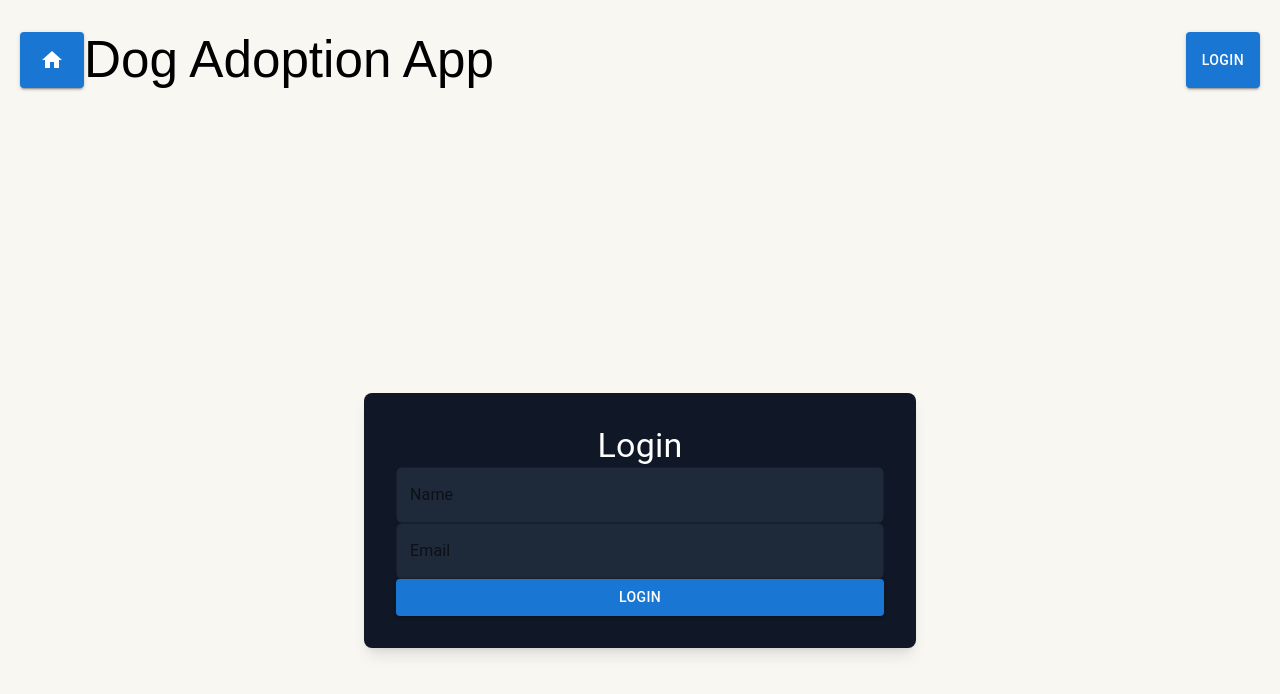
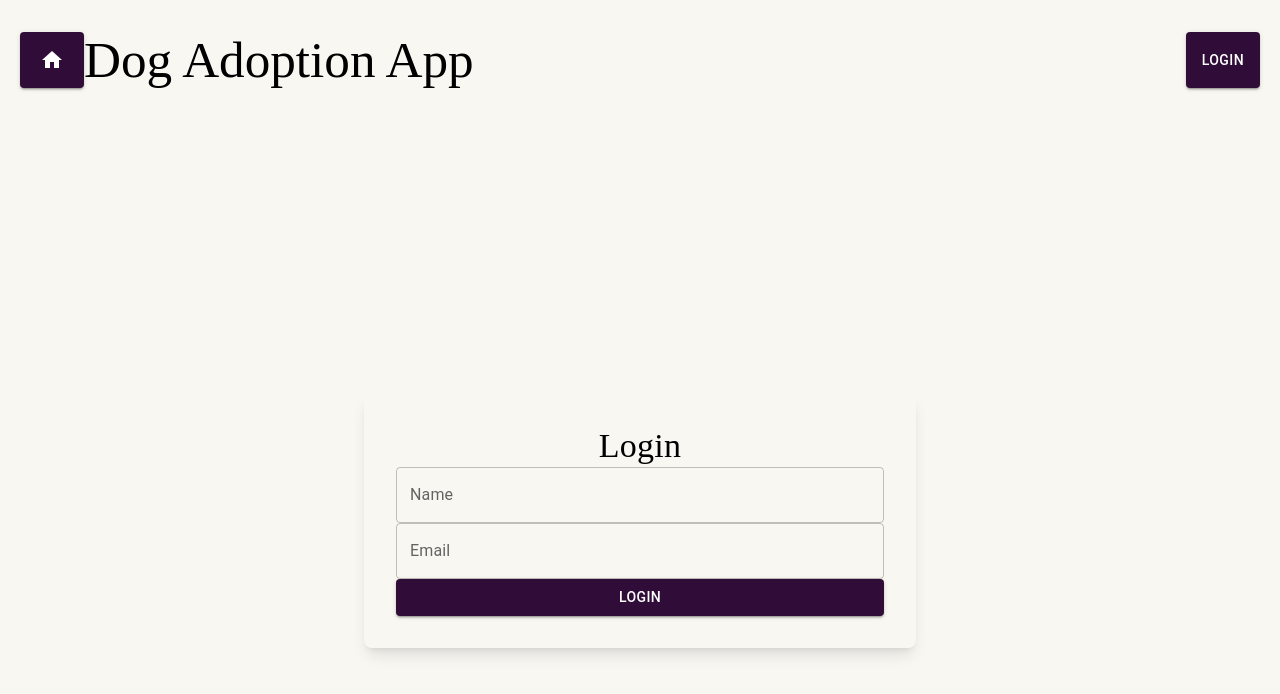
Before and after one commit to 404pandas/dog-adoption-app, a React (Vite) app: page / in a window 1280 px wide. Shown: the top 694 px of the page. Built offline with nearby package versions, Linux system fonts and the light colour scheme; no server answers; a web font is replaced by a local one.

Commit message:
Rough draft take 2

```diff
--- a/src/App.css
+++ b/src/App.css
@@ -39,7 +39,12 @@
 .read-the-docs {
   color: #888;
 }
+h2 {
+  font-size: 1.25rem;
+  font-weight: 600;
+  margin-bottom: 0.75rem;
+}
 
-.test {
-  background-color: cyan !important;
+.results {
+  margin-top: 1rem;
 }
--- a/src/App.tsx
+++ b/src/App.tsx
@@ -2,6 +2,8 @@
 // import axios from "axios";
 import { Outlet } from "react-router-dom";
 import Nav from "./components/Nav/Nav";
+import { ThemeProvider } from "@mui/material/styles";
+import theme from "./theme"; // Import the theme you just created
 
 function App() {
   // const [results, setResults] = useState("");
@@ -22,9 +24,11 @@ function App() {
 
   return (
     <>
-      <Nav />
+      <ThemeProvider theme={theme}>
+        <Nav />
 
-      <Outlet />
+        <Outlet />
+      </ThemeProvider>
     </>
   );
 }
--- a/src/components/FavoritesDrawer/favoritesDrawer.css
+++ b/src/components/FavoritesDrawer/favoritesDrawer.css
@@ -2,6 +2,7 @@
   position: fixed;
   bottom: 4rem;
   left: 1rem;
+  z-index: 6 !important;
 }
 
 .favorite-button {
@@ -11,11 +12,7 @@
   border-radius: 9999px; /* Circle button */
   box-shadow: 0 4px 6px rgba(0, 0, 0, 0.1);
   transition: background-color 0.3s ease-in-out;
-  z-index: 1000;
-}
-
-.favorite-button:hover {
-  background-color: #2563eb; /* Darker blue on hover */
+  z-index: 6 !important;
 }
 
 .favorites-drawer {
@@ -33,7 +30,7 @@
   visibility: hidden; /* Hidden by default */
   transition: transform 0.3s ease-out, opacity 0.3s ease-out,
     visibility 0.3s ease-out;
-  z-index: -3 !important;
+  z-index: 4 !important;
 }
 
 .favorites-drawer.slide-up {
--- a/src/components/Match/match.css
+++ b/src/components/Match/match.css
@@ -1,3 +1,5 @@
 .match-results {
-  color: black;
+  font-size: 1rem;
+  font-weight: 600;
+  margin-bottom: 0.75rem;
 }
--- a/src/components/Nav/Nav.tsx
+++ b/src/components/Nav/Nav.tsx
@@ -19,6 +19,7 @@ const Nav = () => {
     // Call the logout function from the modularized API
     const message = await logout();
     dispatch(setReduxCredentials(false));
+    navigate("/");
     console.log(message);
   };
 
--- a/src/components/SearchForm/SearchForm.tsx
+++ b/src/components/SearchForm/SearchForm.tsx
@@ -25,7 +25,7 @@ import {
   setDogSearchResults,
   setError,
 } from "../../store/searchSlice"; // Assuming you have a redux slice for search results
-
+import "./searchform.css";
 const SearchForm = () => {
   const dispatch = useDispatch();
   const searchQuery = useSelector((state: RootState) => state.search.query); // Get search query from Redux
@@ -156,8 +156,8 @@ const SearchForm = () => {
   };
 
   return (
-    <div className='max-w-4xl mx-auto p-6 test'>
-      <h1 className='text-2xl mb-4'>Search Dogs</h1>
+    <div className='max-w-4xl mx-auto p-6 fetch-green'>
+      <h2 className='text-2xl mb-4'>Search Dogs</h2>
       <div className='flex justify-end'>
         <IconButton onClick={toggleFormMinimization}>
           {isFormMinimized ? <ExpandMore /> : <ExpandLess />}
@@ -284,12 +284,7 @@ const SearchForm = () => {
           </div>
 
           <div className='flex justify-center'>
-            <Button
-              type='submit'
-              variant='contained'
-              color='primary'
-              className='w-full'
-            >
+            <Button type='submit' variant='contained' className='w-full'>
               Search
             </Button>
           </div>
--- a/src/components/SearchForm/searchform.css
+++ b/src/components/SearchForm/searchform.css
@@ -0,0 +1,4 @@
+.fetch-green {
+  background-color: rgb(217, 237, 188);
+  width: 100vw;
+}
--- a/src/index.css
+++ b/src/index.css
@@ -46,6 +46,11 @@
   -moz-osx-font-smoothing: grayscale;
 }
 
+#root {
+  display: flex;
+  flex-direction: column;
+}
+
 .fetch-gradient {
   background: linear-gradient(
     to right,
@@ -56,54 +61,41 @@
 
 a {
   font-weight: 500;
-  color: #646cff;
+  color: var(--fetch-color-primary);
   text-decoration: inherit;
 }
 a:hover {
-  color: #535bf2;
+  color: var(--fetch-color-primary);
 }
 
 body {
-  margin: 0;
+  margin: 0 auto;
+  width: 100vw;
   display: flex;
   place-items: center;
   min-width: 320px;
   min-height: 100vh;
+  align-self: center;
 }
 
-h1 {
+h1,
+h2,
+h3,
+h4,
+h5,
+h6 {
+  font-family: "Fetch-Serif" !important;
   font-size: 3.2em;
   line-height: 1.1;
 }
 
-button {
-  border-radius: 8px;
-  border: 1px solid transparent;
-  padding: 0.6em 1.2em;
-  font-size: 1em;
-  font-weight: 500;
-  font-family: inherit;
-  background-color: #1a1a1a;
-  cursor: pointer;
-  transition: border-color 0.25s;
+input:focus {
+  outline: var(--fetch-color-primary), solid, 1 !important;
 }
-button:hover {
-  border-color: #646cff;
-}
-button:focus,
-button:focus-visible {
-  outline: 4px auto -webkit-focus-ring-color;
+input:focus-visible {
+  outline: var(--fetch-color-primary), solid, 1 !important;
 }
 
-@media (prefers-color-scheme: light) {
-  :root {
-    color: #213547;
-    background-color: #ffffff;
-  }
-  a:hover {
-    color: #747bff;
-  }
-  button {
-    background-color: #f9f9f9;
-  }
+.body {
+  width: 100vw;
 }
--- a/src/pages/Login.tsx
+++ b/src/pages/Login.tsx
@@ -16,19 +16,36 @@ const Login = () => {
   const [email, setEmail] = useState("");
   const [name, setName] = useState("");
   const [statusMessage, setStatusMessage] = useState("");
+  const [error, setLocalError] = useState(""); // Local state for validation errors
   const navigate = useNavigate();
 
   const handleLogin = async (e: React.FormEvent) => {
     e.preventDefault();
 
-    // Validate email format
-    if (!/\S+@\S+\.\S+/.test(email)) {
-      setError("Please enter a valid email address.");
+    // Reset previous errors
+    setLocalError("");
+    store.dispatch(setError(""));
+
+    // ✅ Validate name
+    if (!name.trim()) {
+      setLocalError("Please enter a name!");
       return;
     }
 
-    setError("");
+    // ✅ Validate email
+    if (!email.trim()) {
+      setLocalError("Please enter an email!");
+      return;
+    }
+
+    // ✅ Validate email format
+    if (!/\S+@\S+\.\S+/.test(email)) {
+      setLocalError("Please enter a valid email address.");
+      return;
+    }
+
     try {
+      setLoading(true);
       const message = await login(name, email); // Call API
       setStatusMessage(message);
       navigate("/search");
@@ -36,6 +53,7 @@ const Login = () => {
       const errorMessage =
         error instanceof Error ? error.message : "An unknown error occurred";
       store.dispatch(setError(errorMessage)); // Dispatching the error message as string
+      setLocalError(errorMessage);
     } finally {
       setLoading(false);
     }
@@ -46,8 +64,8 @@ const Login = () => {
       maxWidth='sm'
       className='flex flex-col items-center justify-center min-h-screen body'
     >
-      <Box className='p-8 bg-gray-900 shadow-lg rounded-lg w-full'>
-        <Typography variant='h4' className='text-white text-center mb-6'>
+      <Box className='p-8 shadow-lg rounded-lg w-full container'>
+        <Typography variant='h4' className=' text-center mb-6'>
           Login
         </Typography>
         <form onSubmit={handleLogin} className='space-y-6'>
@@ -59,7 +77,7 @@ const Login = () => {
               fullWidth
               value={name}
               onChange={(e) => setName(e.target.value)}
-              className='bg-gray-800 text-white rounded-md'
+              className=' rounded-md'
               InputProps={{
                 className:
                   "hover:shadow-lg focus:shadow-lg transition-shadow duration-300",
@@ -76,7 +94,7 @@ const Login = () => {
               type='email'
               value={email}
               onChange={(e) => setEmail(e.target.value)}
-              className='bg-gray-800 text-white rounded-md'
+              className=' rounded-md'
               InputProps={{
                 className:
                   "hover:shadow-lg focus:shadow-lg transition-shadow duration-300",
@@ -84,10 +102,18 @@ const Login = () => {
             />
           </FormControl>
 
+          {/* Error Message */}
+          {error && (
+            <Typography color='error' className='text-center'>
+              {error}
+            </Typography>
+          )}
+
           {/* Status Message */}
           {statusMessage && (
             <Typography
               color={statusMessage.includes("Successful") ? "primary" : "error"}
+              className='text-center'
             >
               {statusMessage}
             </Typography>
@@ -98,7 +124,7 @@ const Login = () => {
             type='submit'
             variant='contained'
             fullWidth
-            className='bg-blue-500 hover:bg-blue-700 text-white py-2 rounded-md transition-all duration-300'
+            className='py-2 rounded-md transition-all duration-300'
           >
             Login
           </Button>
--- a/src/pages/Search.tsx
+++ b/src/pages/Search.tsx
@@ -73,7 +73,7 @@ const Search = () => {
       <FavoritesDrawer />
       <SearchForm />
       <ErrorMessage />
-      <h2>Results</h2>
+      <h2 className='results'>Results</h2>
       {isLoading && <p>Loading dogs...</p>}
 
       {/* MUI Table Pagination */}
--- /dev/null
+++ b/src/theme.ts
@@ -0,0 +1,24 @@
+// src/theme.ts
+import { createTheme } from "@mui/material/styles";
+
+const theme = createTheme({
+  palette: {
+    primary: {
+      main: "#300d38", // Fetch primary color
+      contrastText: "#fff", // Text color for primary buttons and text
+    },
+    secondary: {
+      main: "rgb(48, 13, 56)", // Fetch deep purple (used for buttons and text)
+      contrastText: "#fff", // Text color for secondary elements
+    },
+    // Additional palette colors (like vibrant purple and background color)
+    info: {
+      main: "rgb(125, 31, 112)", // Fetch vibrant purple (used for headers)
+    },
+    background: {
+      default: "rgb(249, 247, 242)", // Fetch off-white background color
+    },
+  },
+});
+
+export default theme;
```
